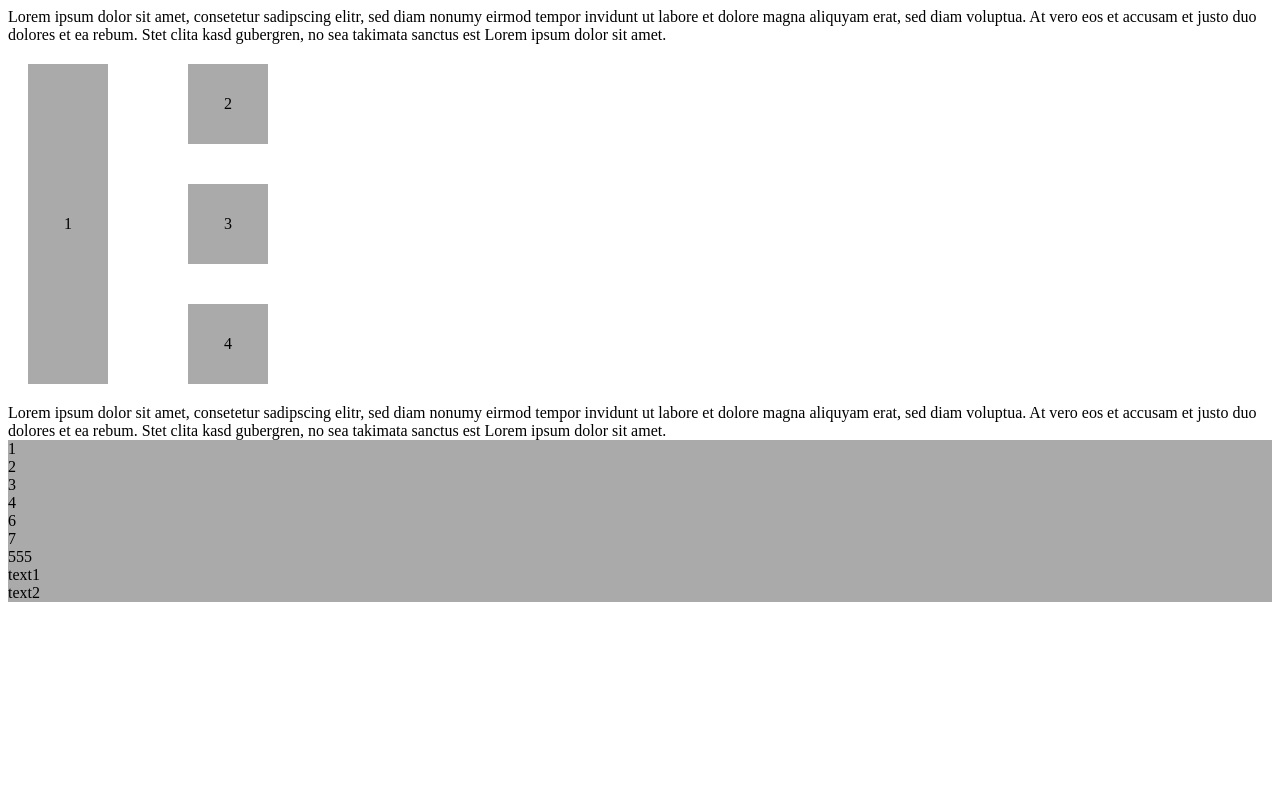
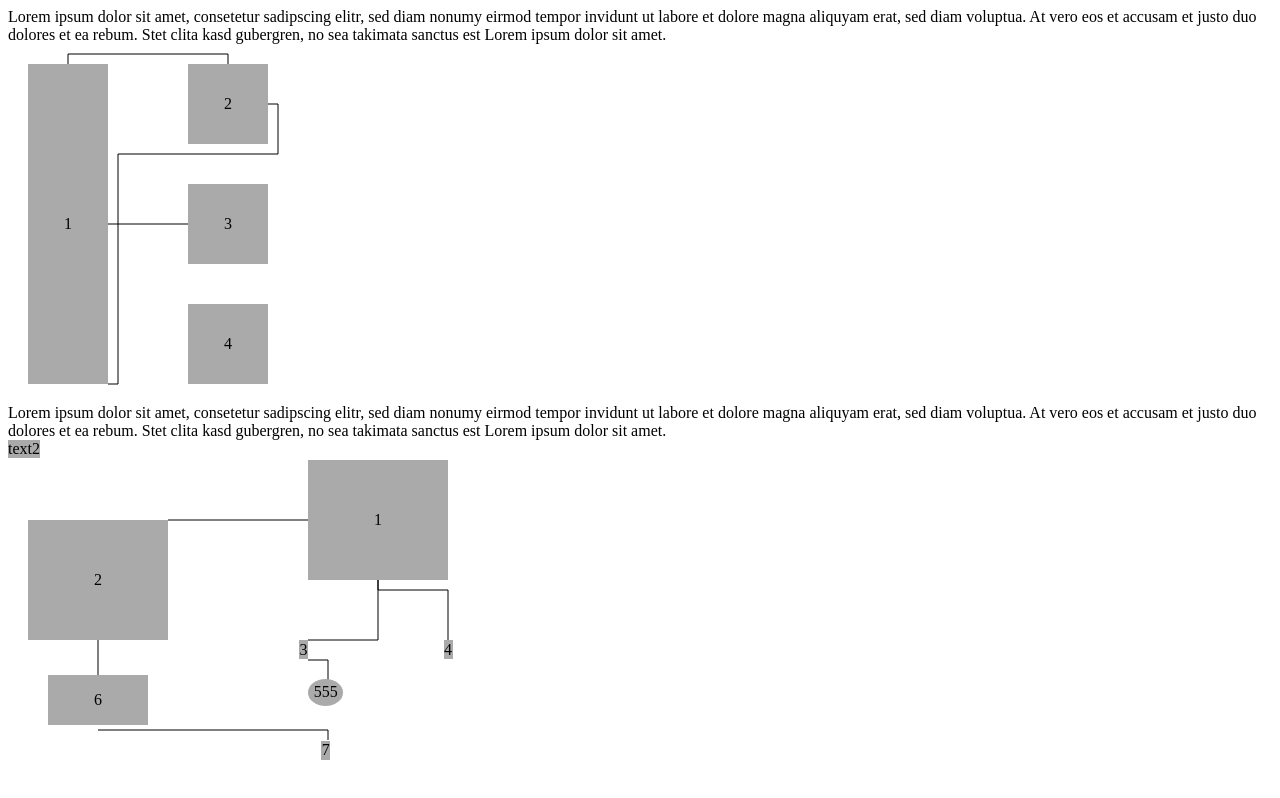
Before and after one commit to rkuchumov/html_diagrams, a plain HTML site: page index.html in a window 1280 px wide. Drawn offline with Linux system fonts and the light colour scheme.

Commit message:
A* search is replaced by BFS & lineDraw init

```diff
--- a/dia.js
+++ b/dia.js
@@ -3,7 +3,9 @@ var dia = (function() {
 
         var cfg = {
             gridSize: 10,
-            imgSize: null
+            imgSize: null,
+            elem: null,
+            id: null
         };
 
         var type = { line: 0, rect: 1, ellipse: 2 };
@@ -55,6 +57,7 @@ var dia = (function() {
         pub.draw = function(diaId) {
             blocks = [];
             lines = [];
+            cfg.id = diaId;
             cfg.elem = $('#' + diaId);
 
             try {
@@ -73,10 +76,12 @@ var dia = (function() {
 
             linesPos_();
 
-            for (var i = 0; i < blocks.length; i++)
-                console.log(blocks[i]);
-            for (var i = 0; i < lines.length; i++)
-                console.log(lines[i]);
+            drawLines_();
+
+            // for (var i = 0; i < blocks.length; i++)
+            //     console.log(blocks[i]);
+            // for (var i = 0; i < lines.length; i++)
+            //     console.log(lines[i]);
         }
 
         function setDivDefaultCSS(elem) {
@@ -616,16 +621,16 @@ var dia = (function() {
             for (var j = 0; j < this.m; j++)
                 g[j] = new Array(this.n);
 
-            this.val = function(x, y) {
+            this.empty = function(x, y) {
                 if (arguments.length == 1) {
-                    return g[x.y][x.x];
+                    return g[x.y][x.x] == true;
                 } else if (arguments.length == 2) {
-                    return g[y][x];
+                    return g[y][x] == true;
                 }
                 return undefined;
             }
 
-            this.setVal = function(x, y, val) {
+            this.setEmpty = function(x, y, val) {
                 if (arguments.length == 2) {
                     g[x.y][x.x] = y;
                 } else if (arguments.length == 3) {
@@ -648,6 +653,10 @@ var dia = (function() {
         }
 
         function fillGrid(grid) {
+            for (var j = 0; j < grid.m; j++)
+                for (var i = 0; i < grid.n; i++)
+                    grid.setEmpty(i, j, true);
+
             $.each(blocks, function(i, block) {
                     var l = block.coords.x - 0.5 * block.size.w;
                     var r = block.coords.x + 0.5 * block.size.w;
@@ -659,97 +668,67 @@ var dia = (function() {
                             var x = i * grid.h;
                             var y = j * grid.h;
 
-                            if (x >= l && x <= r && y >= b && y <= t) {
-                                grid.setVal(i, j, -1);
-                            } else {
-                                var d = block.coords.euclid(x, y);
-
-                                if (d > x) d = x;
-                                if (d > i) d = y;
-                                if (d > cfg.imgSize.w - x) d = cfg.imgSize.w - x;
-                                if (d > cfg.imgSize.h - y) d = cfg.imgSize.h - y;
-
-                                if (d < grid.val(i, j) || grid.val(i, j) == 0)
-                                    grid.setVal(i, j, d);
-                            }
+                            if (x >= l && x <= r && y >= b && y <= t)
+                                grid.setEmpty(i, j, false);
                         }
                     }
                 });
 
             for (var j = 0; j < grid.m; j++) {
-                grid.setVal(0, j, -1);
-                grid.setVal(0, grid.n - 1, -1);
+                grid.setEmpty(0, j, false);
+                grid.setEmpty(grid.n - 1, j, false);
             }
 
             for (var i = 0; i < grid.n; i++) {
-                grid.setVal(i, 0, -1);
-                grid.setVal(i, grid.m - 1, -1);
+                grid.setEmpty(i, 0, false);
+                grid.setEmpty(i, grid.m - 1, false);
             }
         }
 
+        function findPath(grid, start, end) {
+            grid.setEmpty(end, true);
 
-        function findPath(g, start, end) {
-            g.setVal(end, 0);
-
-            var parents = bfs(g, start, end);
+            var parents = bfs(grid, start, end);
             if (parents == null)
                 return null;
 
-            return restorePath(g, parents, start, end);
+            return restorePath(grid, parents, start, end);
         }
 
         function bfs(grid, start, end) {
-            var open = new PriorityQueue({comparator: function(a, b) {
-                        if (a.manh(end) == b.manh(end))
-                            return grid.val(b) - grid.val(a);
-
-                        return a.manh(end) - b.manh(end);
-                    }});
-
-            open.queue(start);
-            var isClosed = [];
-            var isOpen = [];
-            isOpen[grid.id(start)] = true;
+            var open = [];
+            open.push(start);
+            var closed = [];
 
             var path = [];
             path[grid.id(start)] = grid.id(start);
-            var cost = [];
 
             var dx = [ 0,  1,  0, -1];
             var dy = [-1,  0,  1,  0];
 
             while (open.length != 0) {
-                var u = open.dequeue();
-
-                if (u.x == end.x && u.y == end.y) {
-                    return path;
-                }
-
-                isClosed[grid.id(u)] = false;
+                var u = open.shift();
 
                 for (var d = 0; d < dx.length; d++) {
                     var v = new point(u.x + dx[d], u.y + dy[d]);
-                    if (grid.val(v) < 0)
+                    if (!grid.empty(v))
                         continue;
-                    if (isClosed[grid.id(v)] == true)
+                    if (grid.id(v) in closed)
                         continue;
 
-                    var tmp = cost[grid.id(u)] + u.manh(v);
+                    closed[grid.id(v)] = true;
 
-                    if (isOpen[grid.id(v)] != true) {
-                        isOpen[grid.id(v)] = true;
-                        open.queue(v);
-                        path[grid.id(v)] = grid.id(u);
-                        cost[grid.id(v)] = tmp;
-                    } else if (tmp < cost[grid.id(v)]) {
-                        path[grid.id(v)] = grid.id(u);
-                        cost[grid.id(v)] = tmp;
-                    }
+                    open.push(v);
+                    path[grid.id(v)] = grid.id(u);
                 }
             }
 
-            console.log("path not found");
-            return null;
+            if (!(grid.id(end) in closed)) {
+                console.log("path not found");
+                return null;
+            }
+
+            return path;
         }
 
         function restorePath(grid, path, start, end) {
@@ -778,9 +757,42 @@ var dia = (function() {
             return p;
         }
 
+        function drawLines_() {
+            var id = cfg.id + 'Canvas';
+            var can = '<canvas ' +
+                'id="' + id + '" ' +
+                'width="' + cfg.imgSize.w + '" ' +
+                'height="' + cfg.imgSize.h + '">' +
+                'Your browser does not support the HTML5 canvas tag.' +
+                '</canvas>';
 
-        function lineEndNode() {
+            $(cfg.elem).append(can);
 
+            var ctx = document.getElementById(id).getContext("2d");
+
+            $.each(lines, function(i, line) {
+                    ctx.beginPath();
+                    // ctx.strokeStyle = '#f0f';
+                    ctx.lineWidth = 1;
+
+                    var prev = line.points[0];
+                    ctx.moveTo(prev.x, prev.y);
+                    var cur = line.points[1];
+                    ctx.lineTo(cur.x, cur.y);
+
+                    for (var j = 2; j < line.points.length; j++) {
+                        prev = cur;
+                        cur = line.points[j];
+
+                        ctx.moveTo(prev.x, prev.y);
+                        ctx.lineTo(cur.x, cur.y);
+                    }
+                    ctx.stroke();
+                });
+
+            // ctx.beginPath();
+            // ctx.lineWidth = 1;
+            // ctx.moveTo(0, 0);
         }
 
         return pub;
--- a/index.html
+++ b/index.html
@@ -29,7 +29,7 @@ $(function() {
 
             <div dia-line-start="block1+N+rhombus" dia-line-end="block2+N"></div>
             <div dia-line-start="block1+E+circle"  dia-line-end="block3+W+triangle"></div>
-            <div dia-line-start="block1+SE"        dia-line-end="block4+NW+circle"></div>
+            <div dia-line-start="block1+SE"        dia-line-end="block2+E+circle"></div>
         </div>
 
         Lorem ipsum dolor sit amet, consetetur sadipscing elitr, sed diam nonumy eirmod
```
